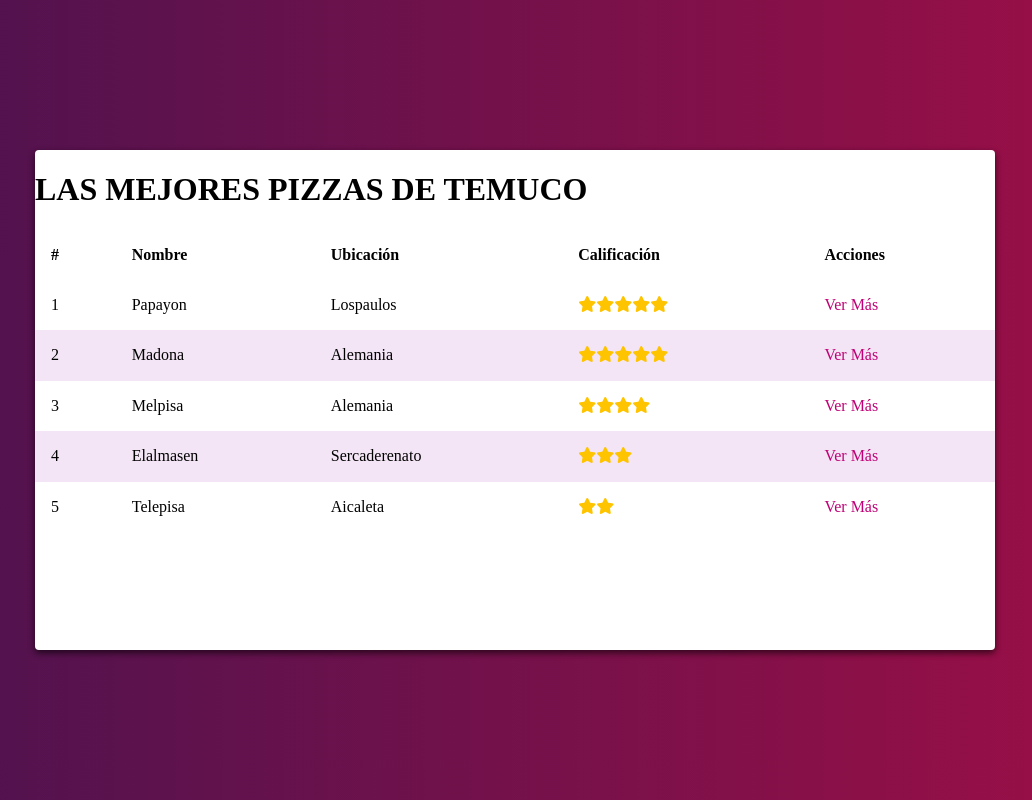
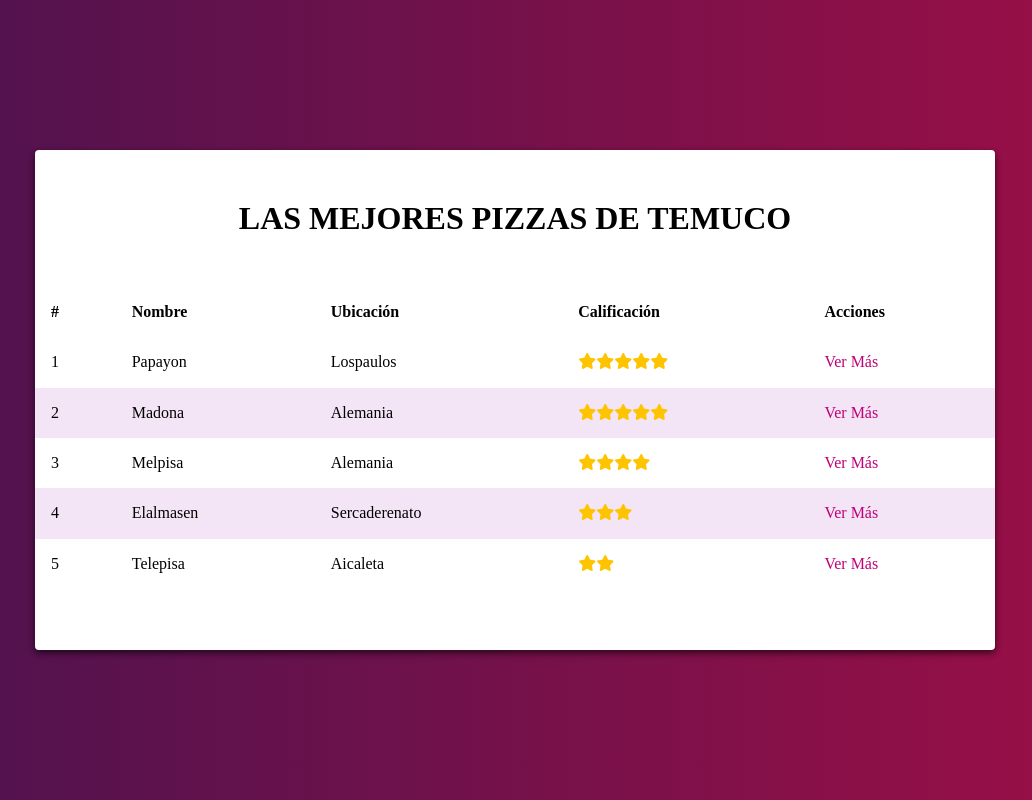
Before and after one commit to 1Neikowo/1neikowo.github.com, a plain HTML site: page ProyectoWeb/index.html in a window 1280 px wide. Shown: the whole page, without its empty margins (125-1157 px from the left). Drawn offline with nearby package versions, Linux system fonts and the light colour scheme.

Commit message:
cambio titulo

```diff
--- a/ProyectoWeb/assets/css/main.css
+++ b/ProyectoWeb/assets/css/main.css
@@ -12,6 +12,8 @@ a{
 }
 .tittle{
     text-transform: uppercase;
+    text-align: center;
+    margin-top: 50px;
 }
 .container{
 
@@ -45,6 +47,8 @@ a{
  .table{
     width: 100%;
     border-spacing: 0;
+    margin-top: 50px;
+
  }
  .table td, .table th{
     padding: 1em;
```
